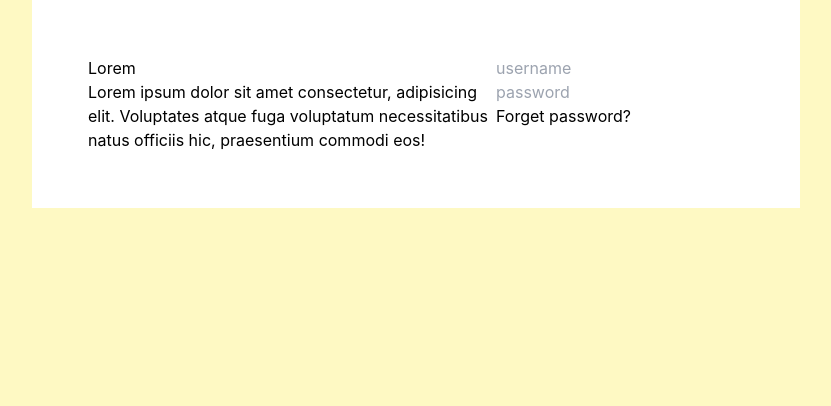
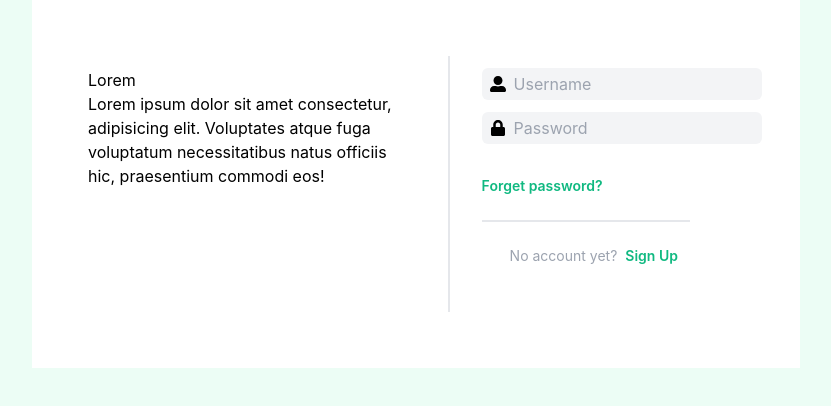
Before and after one commit to MinooHadi/carbon-map, a React (Create React App) app: page /login in a window 1280 px wide. Shown: the top 406 px of the page, without its empty margins (224-1055 px from the left). Built offline with nearby package versions, Linux system fonts and the light colour scheme.

Commit message:
feat: create login page

```diff
--- a/package.json
+++ b/package.json
@@ -8,6 +8,7 @@
     "@testing-library/user-event": "^13.5.0",
     "react": "^18.2.0",
     "react-dom": "^18.2.0",
+    "react-icons": "^4.8.0",
     "react-router-dom": "^6.10.0",
     "react-scripts": "5.0.1",
     "web-vitals": "^2.1.4"
--- /dev/null
+++ b/src/components/icons/index.jsx
@@ -0,0 +1,5 @@
+import { FaUserAlt } from "react-icons/fa";
+import { FaLock } from "react-icons/fa";
+
+export const UserAlt = FaUserAlt;
+export const Lock = FaLock;
--- a/src/components/pages/login/index.jsx
+++ b/src/components/pages/login/index.jsx
@@ -1,12 +1,13 @@
 import React from "react";
 import { Input } from "../../shared";
 import { Link } from "react-router-dom";
+import { Lock, UserAlt } from "../../icons";
 
 function Login() {
   return (
-    <div className="bg-yellow-100 h-[100vh]">
-      <div className="bg-white w-[60%] m-auto flex justify-between p-14">
-        <div>
+    <div className="bg-emerald-50 h-[100vh]">
+      <div className="bg-white w-[60%] m-auto flex justify-between p-14 gap-8">
+        <div className="w-[60%] py-3 ">
           <h1>Lorem</h1>
           <p>
             Lorem ipsum dolor sit amet consectetur, adipisicing elit. Voluptates
@@ -14,10 +15,37 @@ function Login() {
             commodi eos!
           </p>
         </div>
-        <div className="flex flex-col">
-          <Input type="text" placeholder="username" />
-          <Input type="password" placeholder="password" />
-          <Link to="#" title="Forget password?">Forget password?</Link>
+        <hr className="w-[2px] h-64 bg-gray-200" />
+        <div className="flex flex-col gap-3 w-[40%] py-3 ">
+          <div className="relative flex items-center">
+            <UserAlt className="absolute left-2" />
+            <Input
+              type="text"
+              placeholder="Username"
+              className="bg-gray-100 py-1 pl-8 rounded-md"
+            />
+          </div>
+          <div className="relative flex items-center">
+            <Lock className="absolute left-2" />
+            <Input
+              type="password"
+              placeholder="Password"
+              className="bg-gray-100 py-1 pl-8 rounded-md"
+            />
+          </div>
+          <Link to="#" className="text-emerald-500 pt-5 text-sm font-semibold">
+            Forget password?
+          </Link>
+          <hr className="h-[1.5px] w-52 bg-gray-200 my-3" />
+          <div className="flex items-center gap-2 pl-7">
+            <p className="text-gray-400 text-sm">No account yet?</p>
+            <Link
+              to="#"
+              className="text-emerald-500 text-sm font-semibold"
+            >
+              Sign Up
+            </Link>
+          </div>
         </div>
       </div>
     </div>
```
Also changed, not shown: 1 other file (tests, documents, lock files or other folders).
